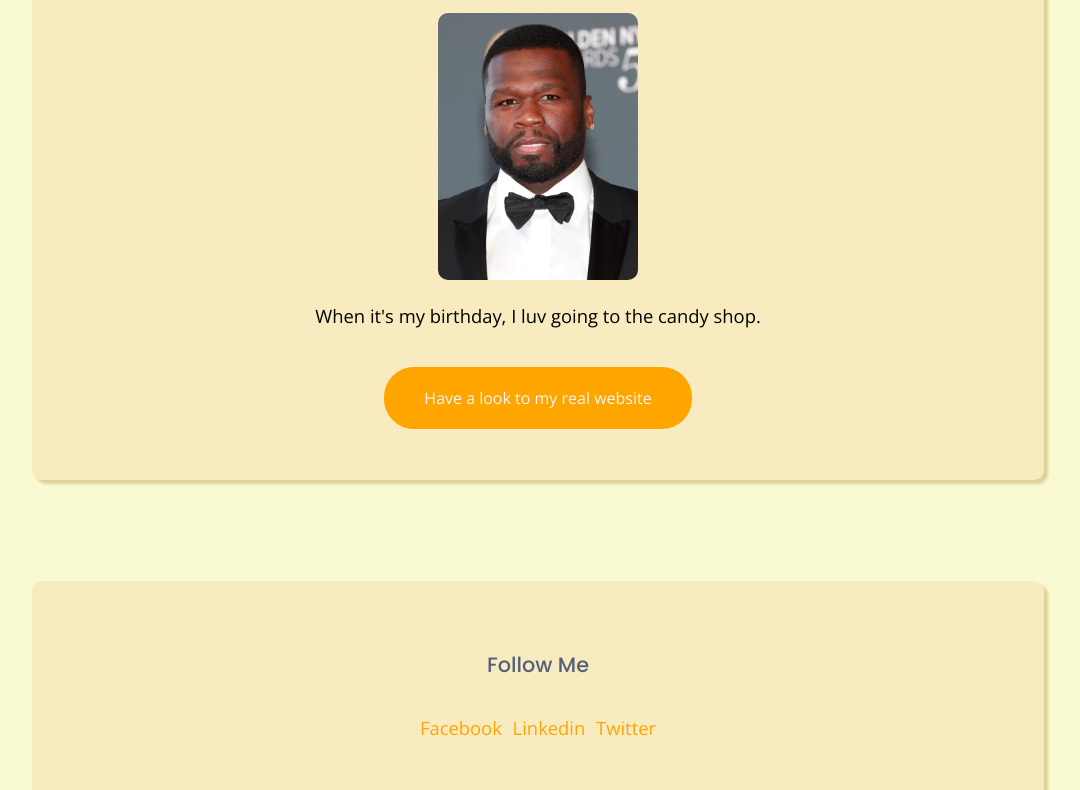
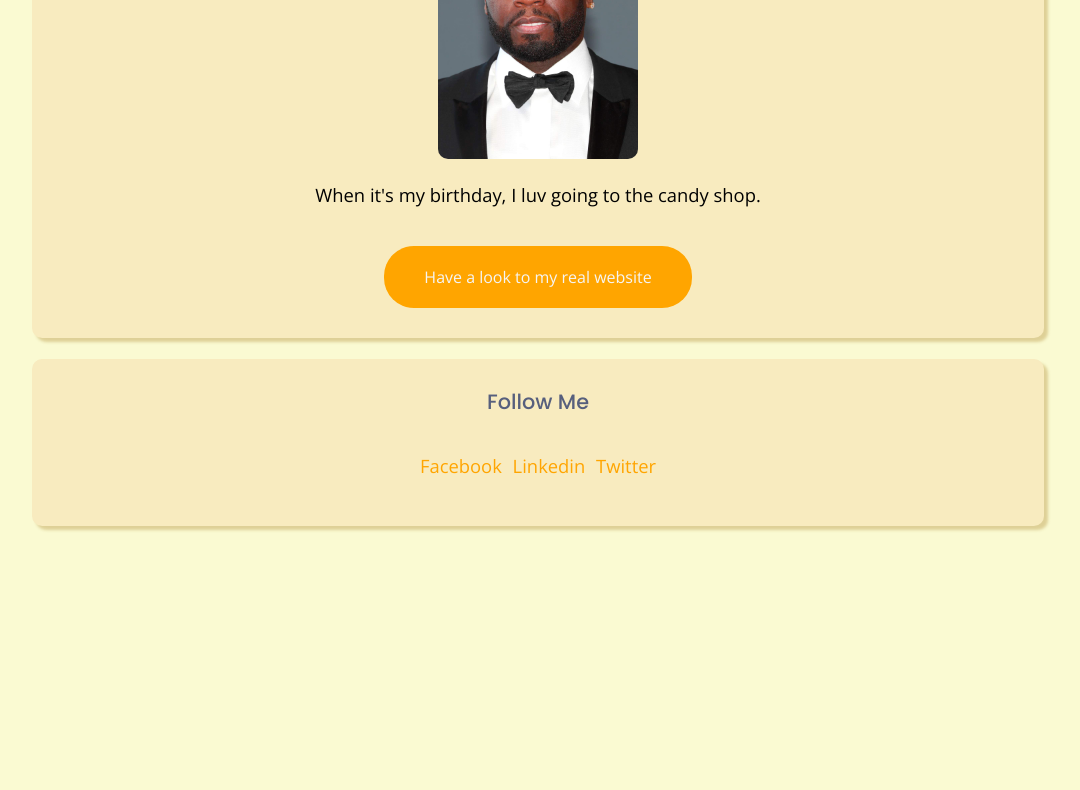
Before and after one commit to antoineub/star-profile, a plain HTML site: page index.html in a window 1280 px wide. Shown: the part 252-1042 px from the top of the page, without its empty margins (102-1182 px from the left). After the commit the page ends 800 px from the top, so only its background shows below. Drawn offline with nearby package versions, Linux system fonts and the light colour scheme.

Commit message:
change img path

```diff
--- a/index.html
+++ b/index.html
@@ -11,7 +11,7 @@
 <div class="container">
     <div class="card-container">
         <h1>Wassup I'm Fiftyyyy !</h1>
-        <img class="profile-picture" src="../images/2564423.jpg" alt="image of 50 cents">
+        <img class="profile-picture" src="images/2564423.jpg" alt="image of 50 cents">
         <p>When it's my birthday, I luv going to the candy shop.</p>
         <a class="btn-card" href="https://www.50cent.com" target="_blank">Have a look to my real website</a>
     </div>
--- a/style.css
+++ b/style.css
@@ -118,8 +118,8 @@ li {
     width: 80%;
   }
   .card-container {
-    padding: 5% 0;
-    margin: 10% 0;
+    padding: 1% 0 3%;
+    margin: 2% 0;
     width: 100%;
     }
 }
@@ -195,24 +195,3 @@ li {
   }
 
 }
-
-
-
-
-/* To change :
-
-Profile Picture
-p size
-button
-
-=> all bigger, text + button proportionnal to size
-with this, no need to edit in Tablet
-but max size in Desktop
-
-*/
-
-/*Tablet*/
-
-/* To change :
-
-Profile Picture => max size from a big tablet to computer */
```
